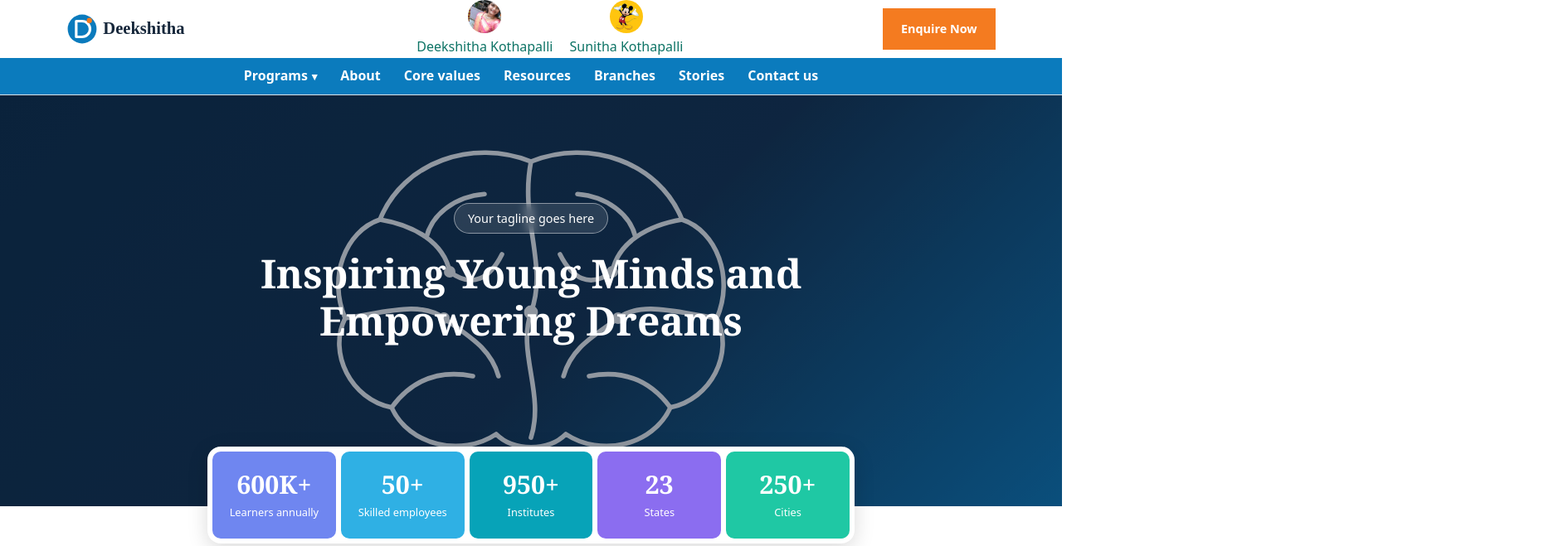
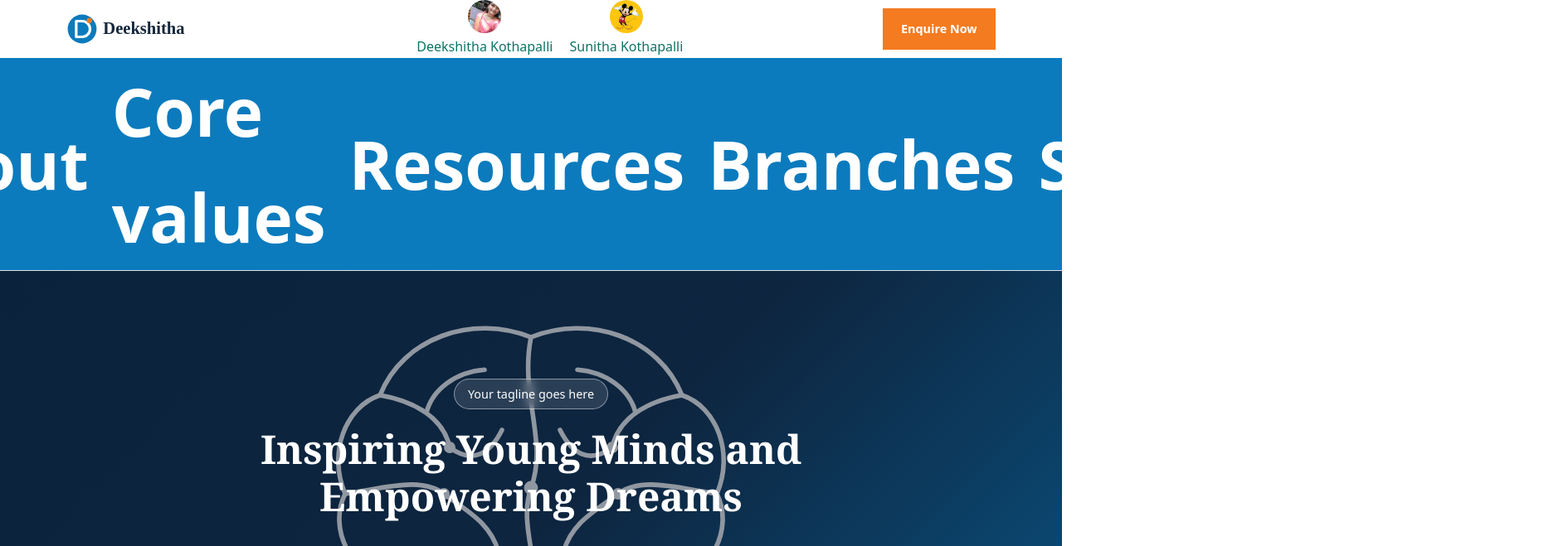
Before and after one commit to Kumar-08401/website3, a plain HTML site: page index.html in a window 1280 px wide. Shown: the top 659 px of the page at 83% size, 1867 px wide, since content can reach past the window. Drawn offline with Linux system fonts and the light colour scheme.

Commit message:
Initial website deployment

```diff
--- a/style.css
+++ b/style.css
@@ -93,7 +93,7 @@ input:invalid:not(:placeholder-shown){border-color:#b3261e}
 .mainnav{background:#0b7bbd}
 .mn-in{display:flex;justify-content:center;min-height:44px;align-items:center}
 .mainnav .nav{display:flex;gap:1.75rem;align-items:center;position:static;background:none;padding:0;border:0}
-.mainnav .nav a{color:#fff;font-size:1rem;font-weight:600;text-decoration:none}
+.mainnav .nav a{color:#fff;font-size:5rem;font-weight:600;text-decoration:none}
 .mainnav .nav a:hover{text-decoration:underline;text-underline-offset:4px}
 .mainnav .menu-btn{display:none;color:#fff;border-color:#fff}
 
```
